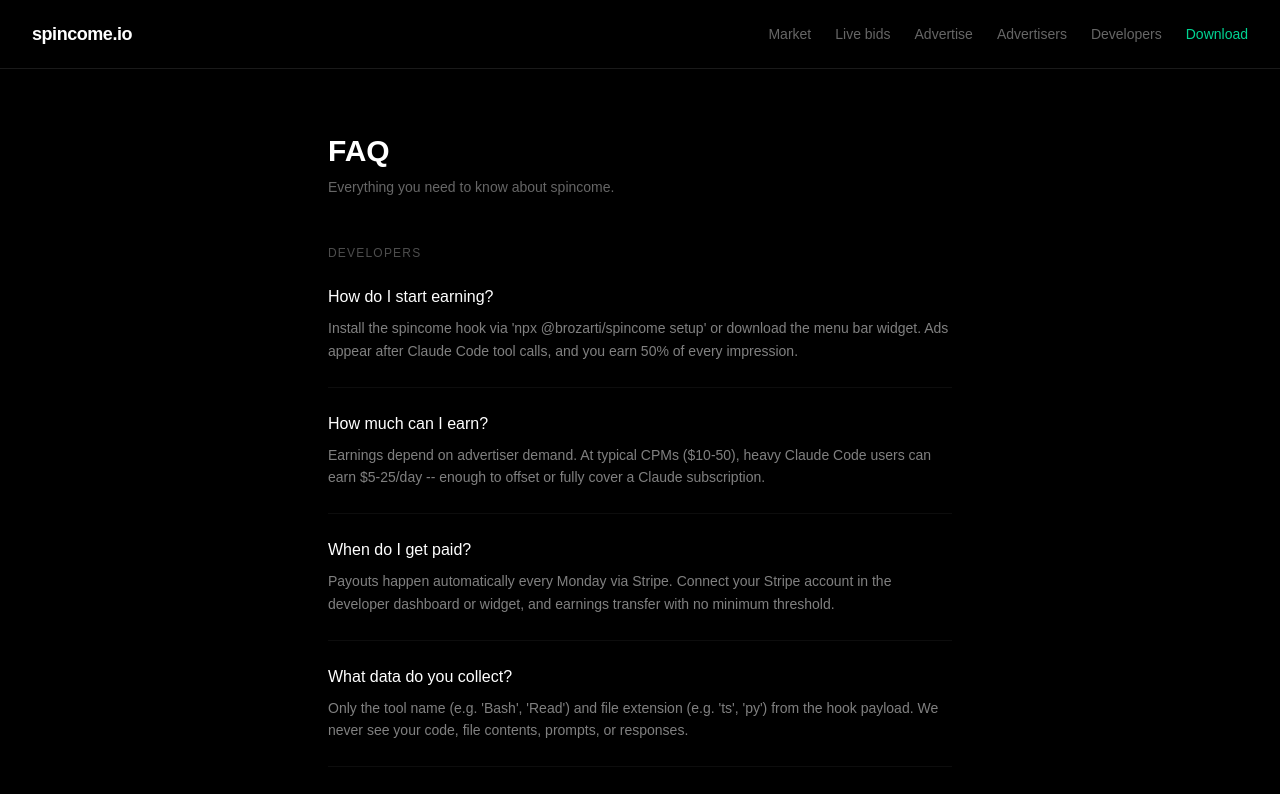
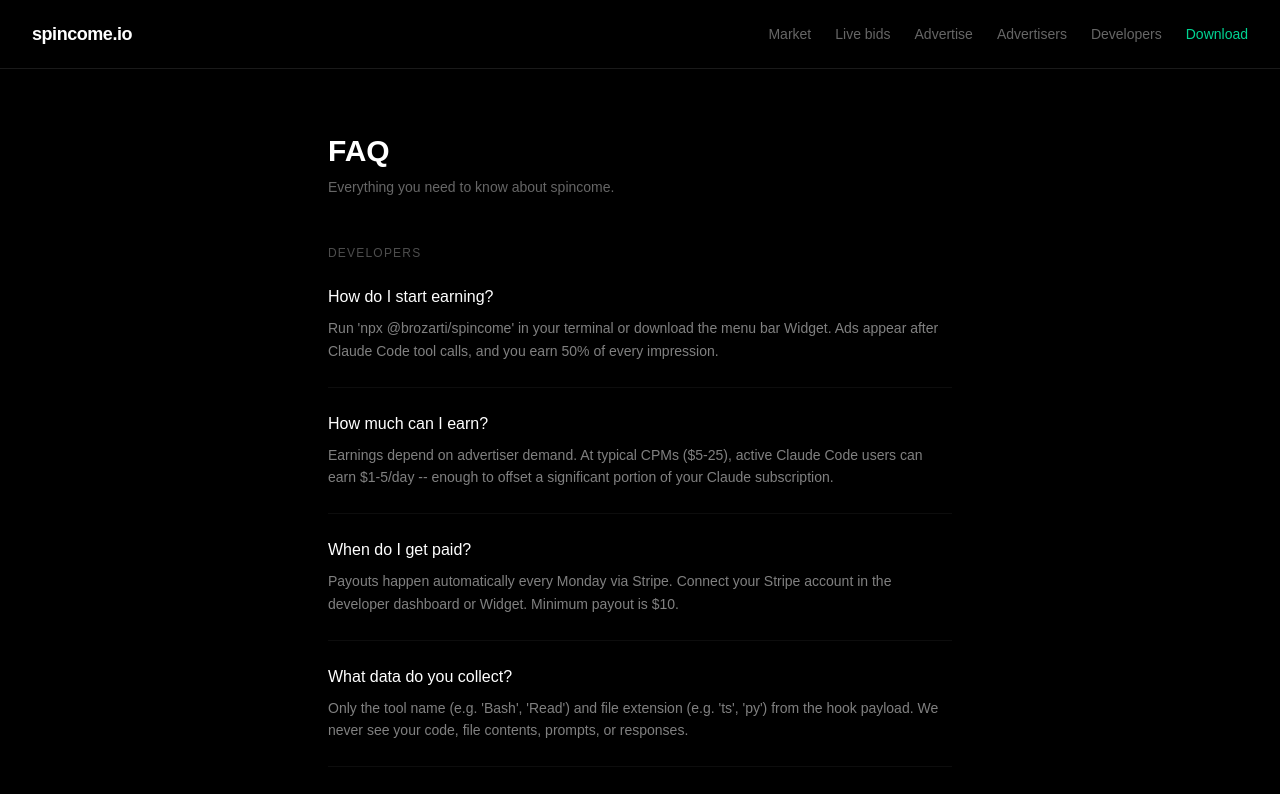
Before and after one commit to brozarti/spincome, a Next.js app in the folder apps/marketplace/: page /faq in a window 1280 px wide. Shown: the top 794 px of the page. Built offline with nearby package versions, Linux system fonts and the light colour scheme.

Commit message:
Fix wording: realistic CPM range, correct payout minimum, remove fake client logos, fix CLI command in FAQ

```diff
--- a/apps/marketplace/app/advertise/page.tsx
+++ b/apps/marketplace/app/advertise/page.tsx
@@ -22,7 +22,7 @@
 
 const STATS = [
   { value: "100%", label: "senior devs" },
-  { value: "$25+", label: "avg CPM" },
+  { value: "$5-25", label: "CPM range" },
   { value: "10s", label: "avg view time" },
   { value: "0", label: "ad blockers" },
 ];
@@ -181,7 +181,7 @@
 
         {/* Social proof placeholder */}
         <div className="border border-white/5 rounded-xl px-8 py-6 mb-16">
-          <p className="text-white/20 text-xs uppercase tracking-widest mb-6">Built for companies like</p>
+          <p className="text-white/20 text-xs uppercase tracking-widest mb-6">Ideal for developer tool companies</p>
           <div className="flex flex-wrap justify-center gap-x-10 gap-y-3">
             {LOGOS.map((l) => (
               <span key={l} className="text-white/25 font-semibold text-lg">{l}</span>
--- a/apps/marketplace/app/faq/page.tsx
+++ b/apps/marketplace/app/faq/page.tsx
@@ -6,15 +6,15 @@
     questions: [
       {
         q: "How do I start earning?",
-        a: "Install the spincome hook via 'npx @brozarti/spincome setup' or download the menu bar widget. Ads appear after Claude Code tool calls, and you earn 50% of every impression.",
+        a: "Run 'npx @brozarti/spincome' in your terminal or download the menu bar Widget. Ads appear after Claude Code tool calls, and you earn 50% of every impression.",
       },
       {
         q: "How much can I earn?",
-        a: "Earnings depend on advertiser demand. At typical CPMs ($10-50), heavy Claude Code users can earn $5-25/day -- enough to offset or fully cover a Claude subscription.",
+        a: "Earnings depend on advertiser demand. At typical CPMs ($5-25), active Claude Code users can earn $1-5/day -- enough to offset a significant portion of your Claude subscription.",
       },
       {
         q: "When do I get paid?",
-        a: "Payouts happen automatically every Monday via Stripe. Connect your Stripe account in the developer dashboard or widget, and earnings transfer with no minimum threshold.",
+        a: "Payouts happen automatically every Monday via Stripe. Connect your Stripe account in the developer dashboard or Widget. Minimum payout is $10.",
       },
       {
         q: "What data do you collect?",
--- a/apps/marketplace/app/terms/page.tsx
+++ b/apps/marketplace/app/terms/page.tsx
@@ -21,7 +21,7 @@
           <p>Referrers earn 10% of each referred developer&apos;s impression earnings indefinitely. This is paid from the platform&apos;s share, not from the referred developer&apos;s earnings. Abuse of the referral system (self-referral fraud, bot accounts) will result in account termination.</p>
 
           <h2 className="text-white font-semibold text-base mt-8">Payouts</h2>
-          <p>Developer payouts are processed weekly via Stripe transfers. The platform is not responsible for Stripe processing delays. Minimum payout threshold may apply.</p>
+          <p>Developer payouts are processed weekly via Stripe transfers. Minimum payout is $10. The platform is not responsible for Stripe processing delays.</p>
 
           <h2 className="text-white font-semibold text-base mt-8">Content policy</h2>
           <p>Ads must not contain misleading claims, malware links, adult content, or illegal material. Spincome reserves the right to reject or remove campaigns that violate these guidelines.</p>
```
